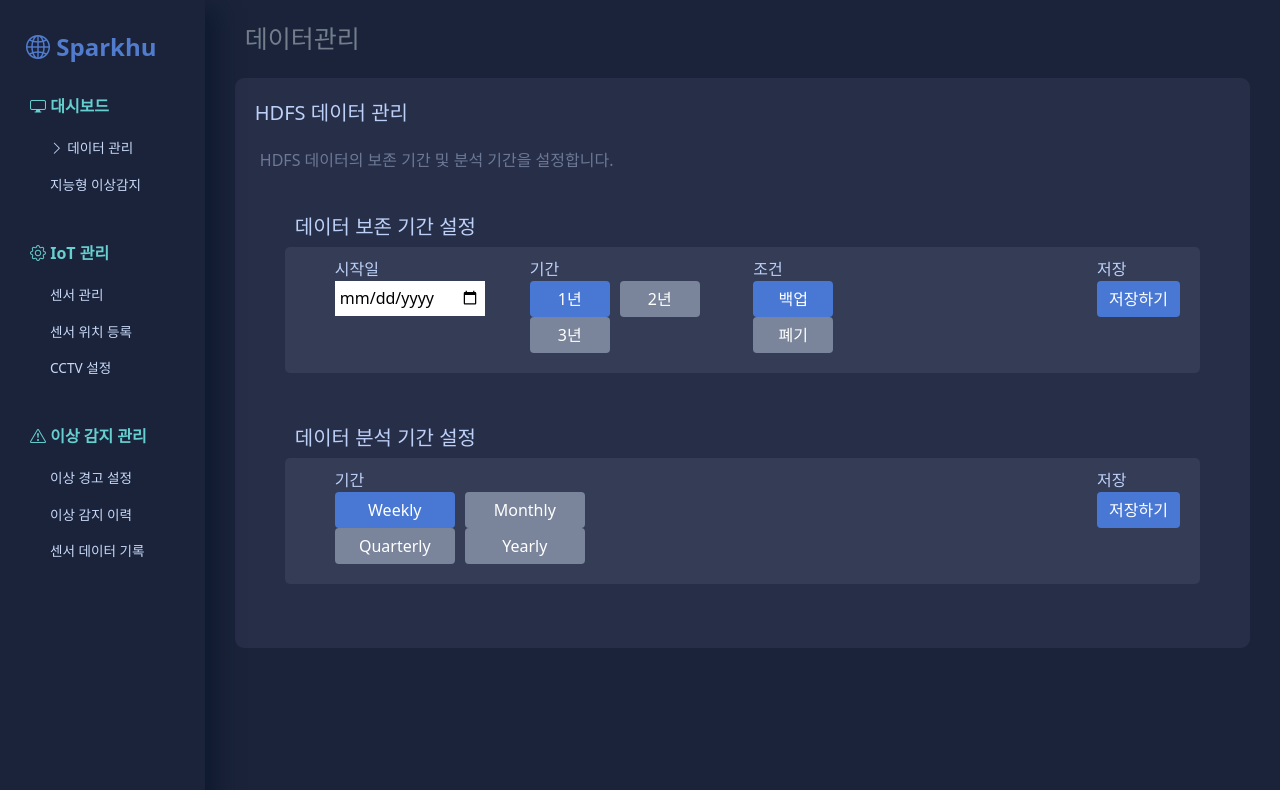
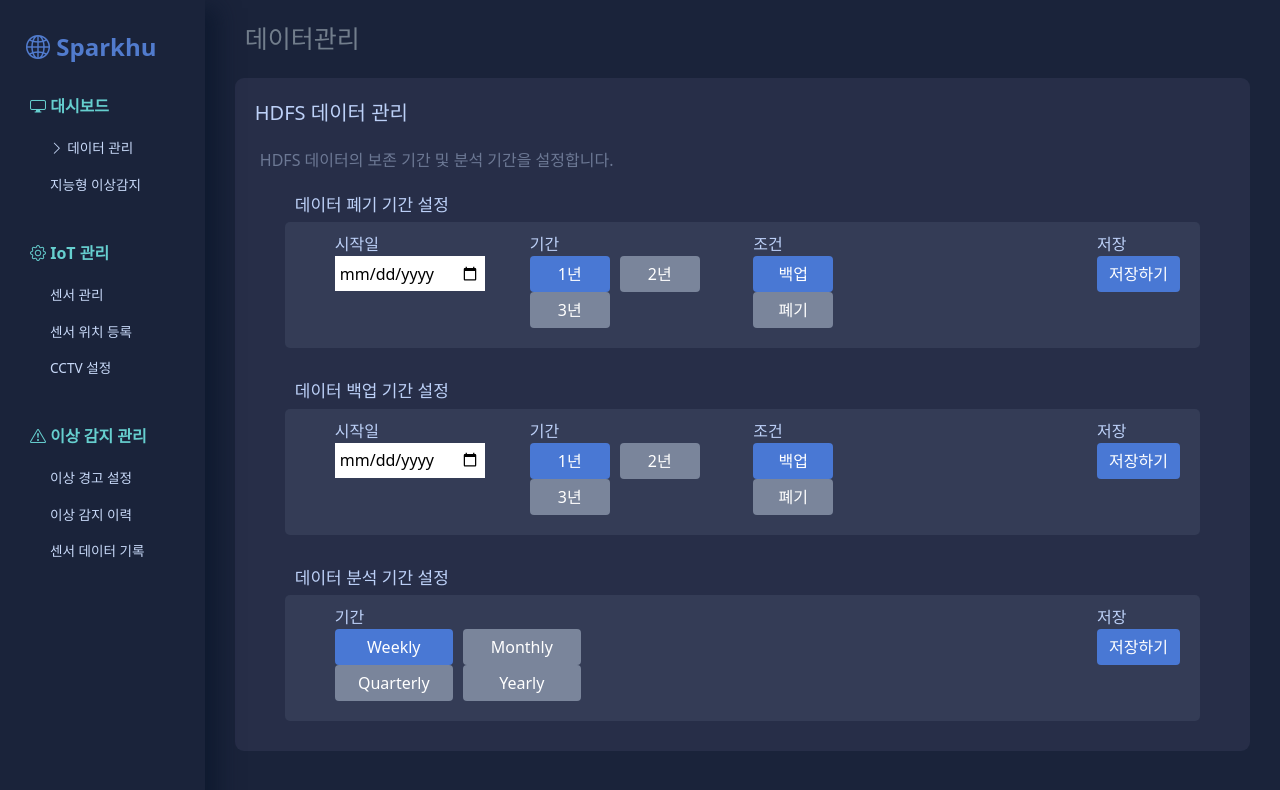
Before and after one commit to Sparkhu/data-control-ui, a Vue app: page / in a window 1280 px wide. Shown: the top 790 px of the page. Built offline with nearby package versions, Linux system fonts and the light colour scheme; a web font is replaced by a local one.

Commit message:
폐기기간 설정, 백업 기간 설정 분리

```diff
--- a/src/views/DataControl.vue
+++ b/src/views/DataControl.vue
@@ -8,7 +8,7 @@
           HDFS 데이터의 보존 기간 및 분석 기간을 설정합니다.
         </div>
       </div>
-      <div class="sub-header">데이터 보존 기간 설정</div>
+      <div class="sub-header">데이터 폐기 기간 설정</div>
       <div class="save-setting">
         <div class="start-box">
           <div>시작일</div>
@@ -63,7 +63,75 @@
         </div>
         <div class="save-box">
           <div>저장</div>
-          <button type="button" class="btn btn-primary" @click="showDeleteModal = true">
+          <button
+            type="button"
+            class="btn btn-primary"
+            @click="showDeleteModal = true"
+          >
+            저장하기
+          </button>
+        </div>
+      </div>
+      <div class="sub-header">데이터 백업 기간 설정</div>
+      <div class="save-setting">
+        <div class="start-box">
+          <div>시작일</div>
+          <input type="date" v-model="currStart" />
+        </div>
+
+        <div class="period-box">
+          <div>기간</div>
+          <button
+            type="button"
+            class="btn btn-primary"
+            @click="currPeriod = 1"
+            v-bind:class="{ unclicked: currPeriod != 1 }"
+          >
+            1년
+          </button>
+          <button
+            type="button"
+            class="btn btn-primary"
+            @click="currPeriod = 2"
+            v-bind:class="{ unclicked: currPeriod != 2 }"
+          >
+            2년
+          </button>
+          <button
+            type="button"
+            class="btn btn-primary"
+            @click="currPeriod = 3"
+            v-bind:class="{ unclicked: currPeriod != 3 }"
+          >
+            3년
+          </button>
+        </div>
+        <div class="condition-box">
+          <div>조건</div>
+          <button
+            type="button"
+            class="btn btn-primary"
+            @click="currCondition = 0"
+            v-bind:class="{ unclicked: currCondition != 0 }"
+          >
+            백업
+          </button>
+          <button
+            type="button"
+            class="btn btn-primary"
+            @click="currCondition = 1"
+            v-bind:class="{ unclicked: currCondition != 1 }"
+          >
+            폐기
+          </button>
+        </div>
+        <div class="save-box">
+          <div>저장</div>
+          <button
+            type="button"
+            class="btn btn-primary"
+            @click="showDeleteModal = true"
+          >
             저장하기
           </button>
         </div>
@@ -77,7 +145,9 @@
             type="button"
             class="btn btn-primary"
             @click="currAnalPeriod = 1"
-            v-bind:class="{ unclicked: currAnalPeriod != 1 }"
+            v-bind:class="{
+              unclicked: currAnalPeriod != 1,
+            }"
           >
             Weekly
           </button>
@@ -85,7 +155,9 @@
             type="button"
             class="btn btn-primary"
             @click="currAnalPeriod = 2"
-            v-bind:class="{ unclicked: currAnalPeriod != 2 }"
+            v-bind:class="{
+              unclicked: currAnalPeriod != 2,
+            }"
           >
             Monthly
           </button>
@@ -93,7 +165,9 @@
             type="button"
             class="btn btn-primary"
             @click="currAnalPeriod = 3"
-            v-bind:class="{ unclicked: currAnalPeriod != 3 }"
+            v-bind:class="{
+              unclicked: currAnalPeriod != 3,
+            }"
           >
             Quarterly
           </button>
@@ -101,14 +175,20 @@
             type="button"
             class="btn btn-primary"
             @click="currAnalPeriod = 4"
-            v-bind:class="{ unclicked: currAnalPeriod != 4 }"
+            v-bind:class="{
+              unclicked: currAnalPeriod != 4,
+            }"
           >
             Yearly
           </button>
         </div>
         <div class="save-box">
           <div>저장</div>
-          <button type="button" class="btn btn-primary" @click="showDeleteModal = true">
+          <button
+            type="button"
+            class="btn btn-primary"
+            @click="showDeleteModal = true"
+          >
             저장하기
           </button>
         </div>
@@ -174,16 +254,16 @@ export default {
   background-color: rgba(188, 208, 224, 0.085);
 }
 .save-setting {
-  margin-bottom: 50px;
+  margin-bottom: 30px;
 }
 
 .default-btn {
   background-color: #667693;
 }
 .sub-header {
-  margin-top: 40px;
+  margin-top: 20px;
   margin-left: 60px;
-  font-size: 20px;
+  font-size: 17px;
   margin-bottom: 5px;
 }
 button {
@@ -229,7 +309,7 @@ button {
   margin-left: 30px;
 }
 .analysis-setting .period-box button {
-  width: 120px;
+  width: 118px;
 }
 
 .analysis-setting .save-box {
```
